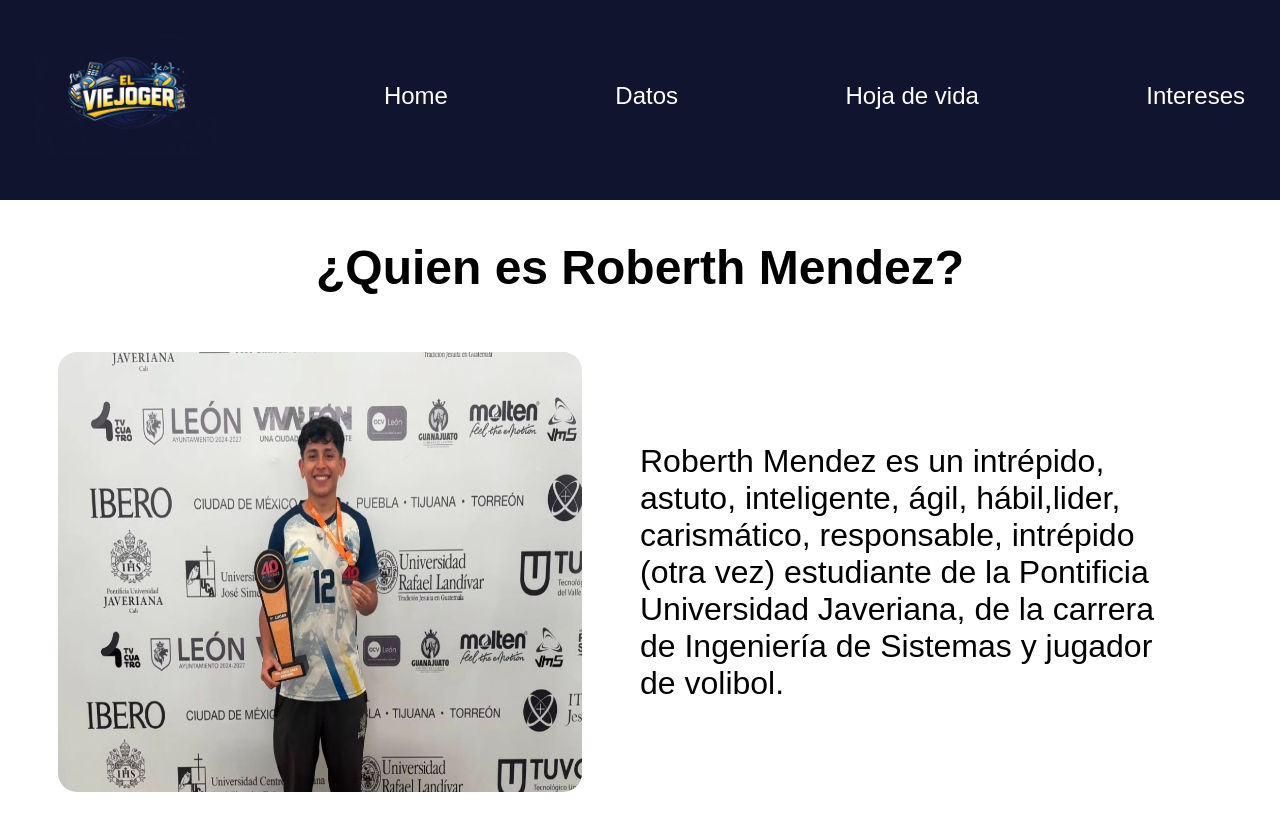
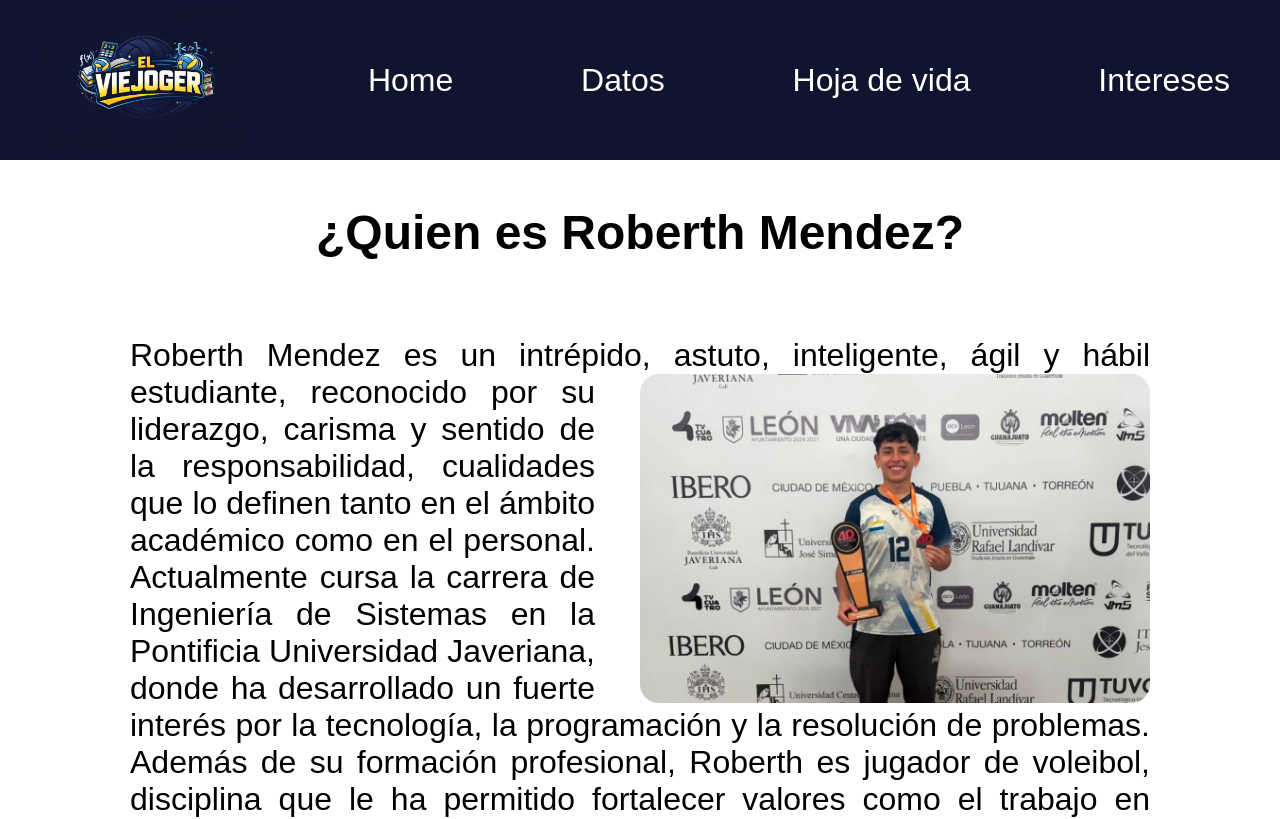
Before and after one commit to Nangulo3/Taller1WEB, a plain HTML site: page html/index.html in a window 1280 px wide. Shown: the top 819 px of the page. Drawn offline with Linux system fonts and the light colour scheme.

Commit message:
Mejoras a index

```diff
--- a/html/index.html
+++ b/html/index.html
@@ -4,7 +4,7 @@
     <meta charset="UTF-8">
     <meta name="viewport" content="width=device-width, initial-scale=1.0">
     <title>Document</title>
-    <link rel="stylesheet" href="../styles/css.css">
+    <link rel="stylesheet" href="../styles/index.css">
 
 
 </head>
@@ -15,7 +15,9 @@
     <header class="header">
 
         <ul class="nav">
-                <img src="../Images/Logo.png" width="15%" padding-left="50%">
+                <li class="logo">
+                    <img src="../Images/Logo.png" width="15%">
+                </li>
                 <li><a href="index.html">Home</a></li>
                 <li><a href="datos.html">Datos</a></li>
                 <li><a href="hoja.html">Hoja de vida</a></li>
@@ -24,10 +26,23 @@
         </ul>
     </header>
     <main>
-        <h2>¿Quien es Roberth Mendez?</h2>
+        <h2 class="titulo">¿Quien es Roberth Mendez?</h2>
         <section class="quien-es">
-            <img src="../Images/Portada.jpg" width=45% height=auto align="left" padding="40%">
-            <span class="textoConImagen"><p>Roberth Mendez es un intrépido, astuto, inteligente, ágil, hábil,lider, carismático, responsable, intrépido (otra vez) estudiante de la Pontificia Universidad Javeriana, de la carrera de Ingeniería de Sistemas y jugador de volibol.</p>
+
+            <span class="textoConImagen"><p>Roberth Mendez es un intrépido, astuto, inteligente,
+                <img class="imagen_portada" src="../Images/Portada.jpg">
+                ágil y hábil estudiante,
+
+                reconocido por su liderazgo,
+
+                carisma y sentido de la responsabilidad, cualidades que lo definen tanto en el ámbito académico como en el personal. Actualmente cursa la carrera de Ingeniería de Sistemas en la Pontificia Universidad Javeriana, donde ha desarrollado un fuerte interés por la tecnología, la programación y la resolución de problemas.
+
+
+Además de su formación profesional, Roberth es jugador de voleibol, disciplina que le ha permitido fortalecer valores como el trabajo en equipo, la constancia y la disciplina. Su pasión por el deporte complementa su perfil académico, aportándole equilibrio, enfoque y perseverancia en cada reto que enfrenta.
+El propósito de esta página es informar y presentar una visión general de la vida de Roberth Mendez, destacando tanto su trayectoria académica como sus intereses personales y habilidades. A través de este espacio, se busca ofrecer una descripción clara y organizada de quién es, qué lo motiva y cuáles son los aspectos que definen su crecimiento personal y profesional.
+
+Esta información pretende servir como una introducción a su perfil, permitiendo conocer mejor sus aspiraciones, valores y objetivos, así como su compromiso con el aprendizaje continuo y el desarrollo integral.</p>
+
         </section>
     </main>
 
--- a/styles/css.css
+++ /dev/null
@@ -1,73 +0,0 @@
-
-body{
-    font-family:sans-serif;
-    margin: 0px;
-    padding: 0px;
-
-}
-
-h2{
-    text-align: center;
-    font-size: 300%;
-}
-
-img{
-    border-radius: 19px;
-}
-
-.header{
-  background-color: #11142f;
-  background-repeat: no-repeat;
-  background-size: cover;
-  background-position: center;
-  height: 200px;
-  color: white;
-}
-
-
-
-.header h1{
-    text-align: center;
-}
-
-
-.nav{
-    display: flex;
-    flex-direction: row;
-    justify-content: space-between;
-    align-items: center;
-    margin-top:0;
-    padding: 35px;
-}
-
-.nav li{
-    text-decoration: none;
-    list-style-type: none;
-    margin-left: 0px;
-}
-
-.nav li a{
-    color: white;
-    text-decoration: none;
-    font-size: 150%;
-}
-
-.nav li:hover{
-    font-size: 19px;
-}
-
-.quien-es{
-    display: flex;
-    flex-direction: row;
-    margin: 4.5%;
-}
-
-.textoConImagen{
-    padding: 5%;
-    font-size: 200%;
-}
-
-.footer {
-    border-top: 1px solid #ccc;
-    margin-top: 2rem;
-}
--- /dev/null
+++ b/styles/index.css
@@ -0,0 +1,105 @@
+body{
+    font-family: sans-serif;
+    margin: 0;
+    padding: 0;
+}
+
+.titulo{
+    text-align: center;
+    font-size: 300%;
+    margin:45px;
+}
+
+img{
+    border-radius: 19px;
+}
+
+/* ----- HEADER (contenedor principal) ----- */
+.header{
+    background-color: #11142f;
+    background-repeat: no-repeat;
+    background-size: cover;
+    background-position: center;
+    margin: 0;
+    /* contenedor del header */
+    color: white;
+}
+
+/* título dentro del header */
+.header h1{
+    text-align: center;
+}
+
+/* ----- NAVBAR ----- */
+.nav{
+    display: flex;                  /* layout horizontal */
+    justify-content: space-between; /* separa logo y menú */
+    align-items: center;            /* centra verticalmente */
+    padding: 10px 40px; /* top y bottom | izq y der */
+    margin: 0;
+}
+
+/* items del menú */
+.nav li{
+    list-style: none;               /* quita viñetas */
+    display: flex;
+        /* permite alinear contenido */
+    border-radius: 10px;
+}
+
+/* enlaces del menú */
+.nav li a{
+    color: white;
+    text-decoration: none;
+    font-size: 2rem;
+    padding: 10px;
+    text-align: center;
+    transition: all 0.2s ease-in-out;
+}
+
+/* hover del menú */
+.nav li a:hover{
+    font-size: 2.2rem;
+    transition: all 0.2s ease-in-out;
+}
+
+/* ----- LOGO ----- */
+.logo{
+    display: flex;                  /* controla alineación */
+    align-items: center;            /* centra verticalmente */
+}
+
+.logo img{
+    height: 140px;                  /* tamaño del logo */
+    width: auto;                    /* mantiene proporción */
+}
+
+/* ----- SECCIÓN QUIÉN ES ----- */
+.quien-es{
+    display: flex;                  /* imagen y texto en fila */
+    flex-direction: row;
+    padding-left: 120px;
+    padding-right: 120px;
+    margin: 0;
+}
+
+.imagen_portada{
+    width: 50%;
+    margin-left: 45px;
+    float: right;
+}
+
+/* contenedor del texto */
+.textoConImagen{
+    padding: 10px;
+    display: flex;
+    text-align: justify;
+    font-size: 200%;
+    padding-top: 0px;
+}
+
+/* ----- FOOTER ----- */
+.footer{
+    border-top: 1px solid #ccc;
+    margin-top: 2rem;
+}
```
Also changed, not shown: html/inteseses.html (+11 -0 lines).
